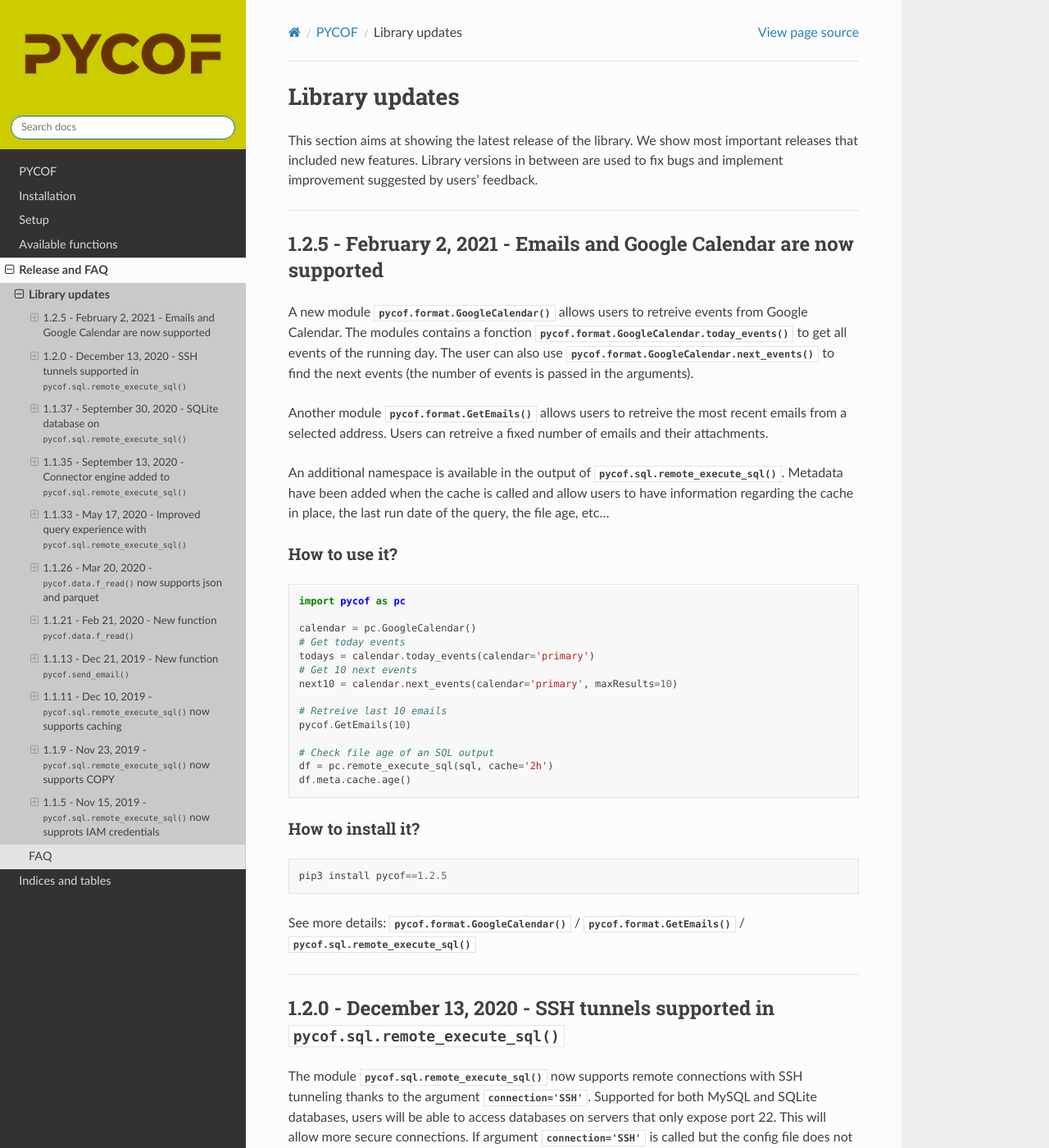
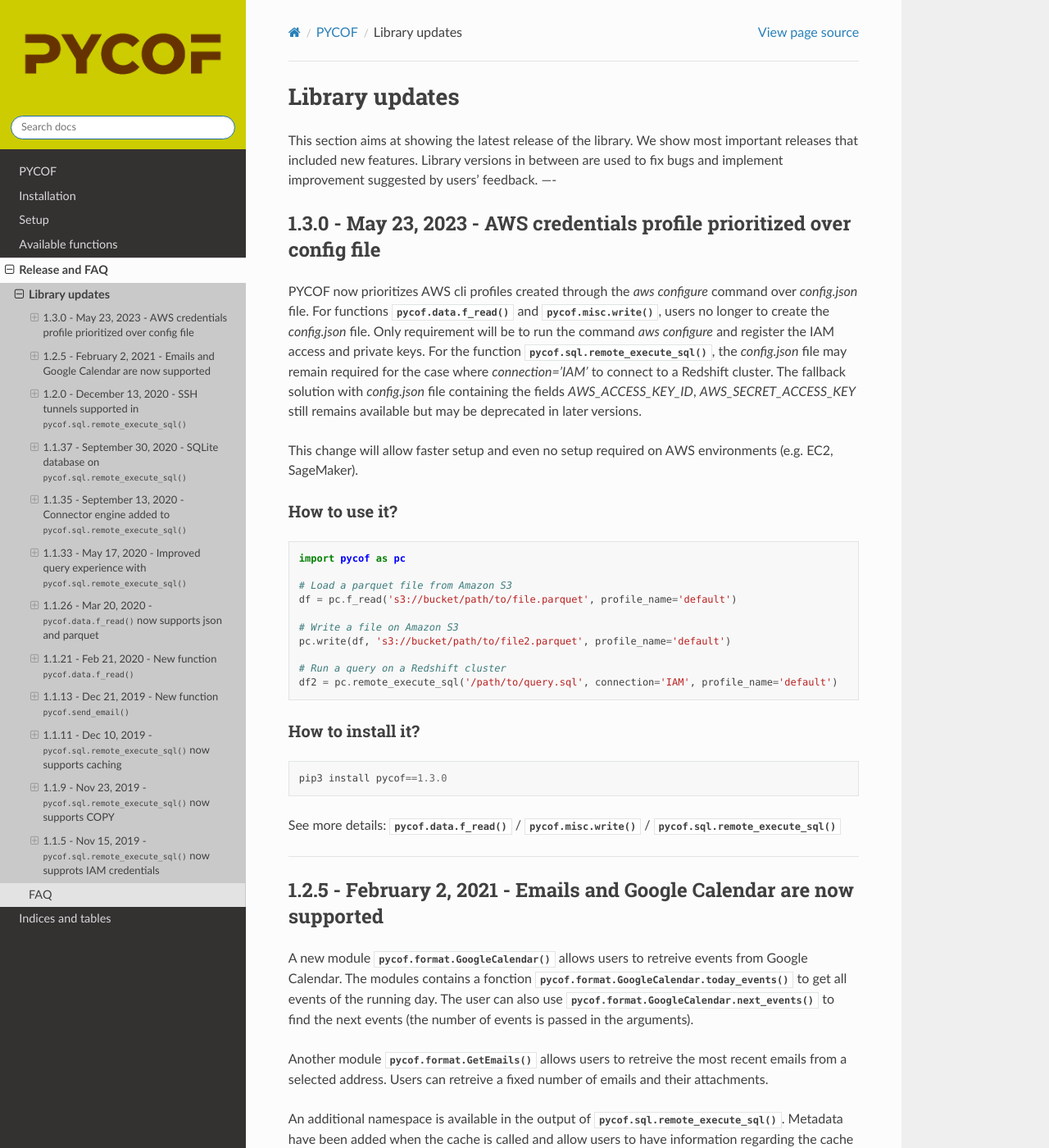
Before and after one commit to florianfelice/PYCOF, a Sphinx documentation site: the page built from docs/modules/news/updates.rst, in a window 1280 px wide and 1400 px high. Shown: the whole window at 82% size. Built offline with Sphinx 7.4.7 and the Read the Docs theme 2.0.0, drawn with Linux system fonts in a browser that asks for light colours.

Commit message:
Upload version 1.3.0 to pypi. boto3 profile_name priority over config file

```diff
--- a/docs/modules/news/updates.rst
+++ b/docs/modules/news/updates.rst
@@ -6,6 +6,49 @@ Library updates
 This section aims at showing the latest release of the library.
 We show most important releases that included new features.
 Library versions in between are used to fix bugs and implement improvement suggested by users' feedback.
+----
+
+***************************************************************************
+1.3.0 - May 23, 2023 - AWS credentials profile prioritized over config file
+***************************************************************************
+
+PYCOF now prioritizes AWS cli profiles created through the `aws configure` command over `config.json` file.
+For functions :py:meth:`pycof.data.f_read` and :py:meth:`pycof.misc.write`, users no longer to create the `config.json` file.
+Only requirement will be to run the command `aws configure` and register the IAM access and private keys.
+For the function :py:meth:`pycof.sql.remote_execute_sql`, the `config.json` file may remain required for the case where `connection='IAM'` to connect to a Redshift cluster.
+The fallback solution with `config.json` file containing the fields `AWS_ACCESS_KEY_ID`, `AWS_SECRET_ACCESS_KEY` still remains available but may be deprecated in later versions.
+
+This change will allow faster setup and even no setup required on AWS environments (e.g. EC2, SageMaker).
+
+
+^^^^^^^^^^^^^^
+How to use it?
+^^^^^^^^^^^^^^
+
+.. code::
+
+    import pycof as pc
+
+    # Load a parquet file from Amazon S3
+    df = pc.f_read('s3://bucket/path/to/file.parquet', profile_name='default')
+
+    # Write a file on Amazon S3
+    pc.write(df, 's3://bucket/path/to/file2.parquet', profile_name='default')
+
+    # Run a query on a Redshift cluster
+    df2 = pc.remote_execute_sql('/path/to/query.sql', connection='IAM', profile_name='default')
+
+
+^^^^^^^^^^^^^^^^^^
+How to install it?
+^^^^^^^^^^^^^^^^^^
+
+.. code::
+
+    pip3 install pycof==1.3.0
+
+
+See more details: :py:meth:`pycof.data.f_read` / :py:meth:`pycof.misc.write` / :py:meth:`pycof.sql.remote_execute_sql`
 
 ----
 
--- a/pycof/__init__.py
+++ b/pycof/__init__.py
@@ -4,4 +4,4 @@ from .format import *
 from .misc import _get_config as get_config
 from .misc import _pycof_folders as pycof_folders
 
-__version__ = '1.2.12'
+__version__ = '1.3.0'
--- a/setup_new.py
+++ b/setup_new.py
@@ -5,7 +5,7 @@ with open("README.md", "r") as fh:
 
 setuptools.setup(
     name="pycof",
-    version="1.2.12",
+    version="1.3.0",
     author="Florian Felice",
     author_email="florian.felice@outlook.com",
     description="A package for commonly used functions",
```
Also changed, not shown: docs/modules/datamngt/datamngt.rst (+19 -3 lines), docs/modules/pycof.rst (+21 -4 lines), 4 other files.
